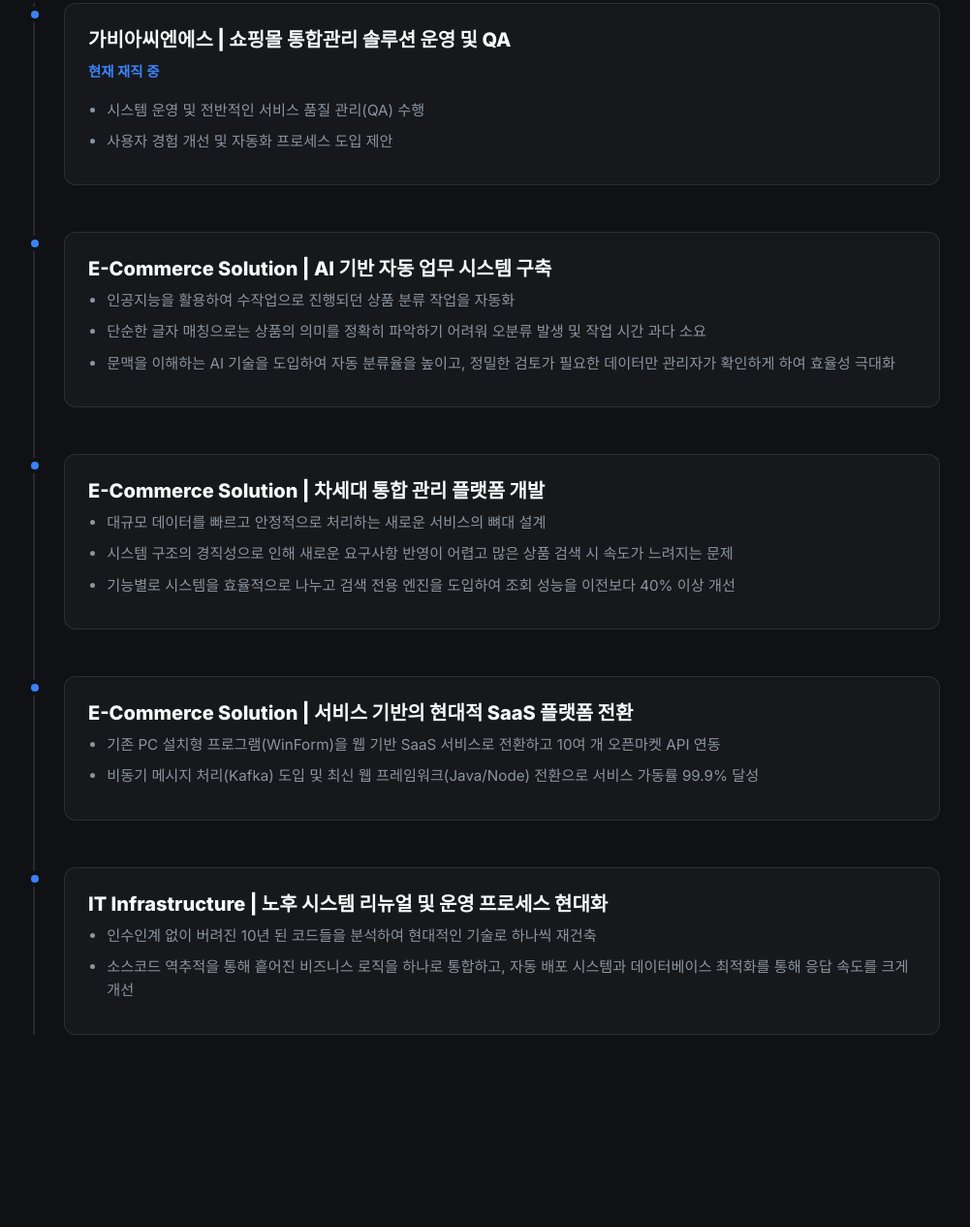
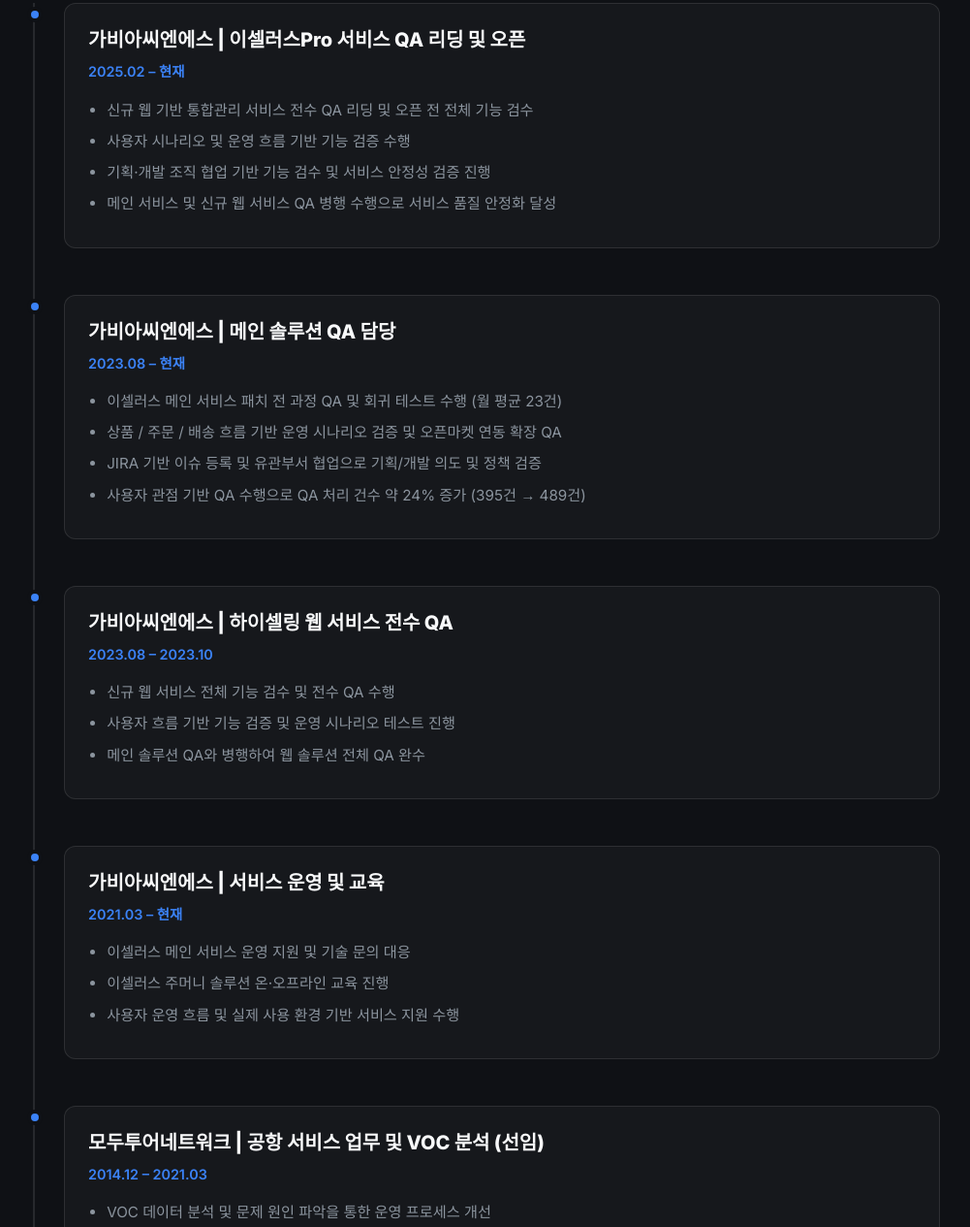
Before and after one commit to gudfbs/gudfbs.github.io, a plain HTML site: page index.html in a window 1280 px wide. Shown: the part 1449-2714 px from the top of the page at 97% size, without its empty margins (138-1139 px from the left). Drawn offline with Linux system fonts and the light colour scheme.

Commit message:
Update career timeline with detailed history

```diff
--- a/index.html
+++ b/index.html
@@ -104,11 +104,13 @@
                     <div class="timeline-item slide-up">
                         <div class="timeline-dot"></div>
                         <div class="timeline-content">
-                            <h3>가비아씨엔에스 | 쇼핑몰 통합관리 솔루션 운영 및 QA</h3>
-                            <p class="timeline-desc">현재 재직 중</p>
+                            <h3>가비아씨엔에스 | 이셀러스Pro 서비스 QA 리딩 및 오픈</h3>
+                            <p class="timeline-desc">2025.02 – 현재</p>
                             <ul>
-                                <li>시스템 운영 및 전반적인 서비스 품질 관리(QA) 수행</li>
-                                <li>사용자 경험 개선 및 자동화 프로세스 도입 제안</li>
+                                <li>신규 웹 기반 통합관리 서비스 전수 QA 리딩 및 오픈 전 전체 기능 검수</li>
+                                <li>사용자 시나리오 및 운영 흐름 기반 기능 검증 수행</li>
+                                <li>기획·개발 조직 협업 기반 기능 검수 및 서비스 안정성 검증 진행</li>
+                                <li>메인 서비스 및 신규 웹 서비스 QA 병행 수행으로 서비스 품질 안정화 달성</li>
                             </ul>
                         </div>
                     </div>
@@ -117,11 +119,13 @@
                     <div class="timeline-item slide-up">
                         <div class="timeline-dot"></div>
                         <div class="timeline-content">
-                            <h3>E-Commerce Solution | AI 기반 자동 업무 시스템 구축</h3>
+                            <h3>가비아씨엔에스 | 메인 솔루션 QA 담당</h3>
+                            <p class="timeline-desc">2023.08 – 현재</p>
                             <ul>
-                                <li>인공지능을 활용하여 수작업으로 진행되던 상품 분류 작업을 자동화</li>
-                                <li>단순한 글자 매칭으로는 상품의 의미를 정확히 파악하기 어려워 오분류 발생 및 작업 시간 과다 소요</li>
-                                <li>문맥을 이해하는 AI 기술을 도입하여 자동 분류율을 높이고, 정밀한 검토가 필요한 데이터만 관리자가 확인하게 하여 효율성 극대화</li>
+                                <li>이셀러스 메인 서비스 패치 전 과정 QA 및 회귀 테스트 수행 (월 평균 23건)</li>
+                                <li>상품 / 주문 / 배송 흐름 기반 운영 시나리오 검증 및 오픈마켓 연동 확장 QA</li>
+                                <li>JIRA 기반 이슈 등록 및 유관부서 협업으로 기획/개발 의도 및 정책 검증</li>
+                                <li>사용자 관점 기반 QA 수행으로 QA 처리 건수 약 24% 증가 (395건 → 489건)</li>
                             </ul>
                         </div>
                     </div>
@@ -130,11 +134,12 @@
                     <div class="timeline-item slide-up">
                         <div class="timeline-dot"></div>
                         <div class="timeline-content">
-                            <h3>E-Commerce Solution | 차세대 통합 관리 플랫폼 개발</h3>
+                            <h3>가비아씨엔에스 | 하이셀링 웹 서비스 전수 QA</h3>
+                            <p class="timeline-desc">2023.08 – 2023.10</p>
                             <ul>
-                                <li>대규모 데이터를 빠르고 안정적으로 처리하는 새로운 서비스의 뼈대 설계</li>
-                                <li>시스템 구조의 경직성으로 인해 새로운 요구사항 반영이 어렵고 많은 상품 검색 시 속도가 느려지는 문제</li>
-                                <li>기능별로 시스템을 효율적으로 나누고 검색 전용 엔진을 도입하여 조회 성능을 이전보다 40% 이상 개선</li>
+                                <li>신규 웹 서비스 전체 기능 검수 및 전수 QA 수행</li>
+                                <li>사용자 흐름 기반 기능 검증 및 운영 시나리오 테스트 진행</li>
+                                <li>메인 솔루션 QA와 병행하여 웹 솔루션 전체 QA 완수</li>
                             </ul>
                         </div>
                     </div>
@@ -143,10 +148,12 @@
                     <div class="timeline-item slide-up">
                         <div class="timeline-dot"></div>
                         <div class="timeline-content">
-                            <h3>E-Commerce Solution | 서비스 기반의 현대적 SaaS 플랫폼 전환</h3>
+                            <h3>가비아씨엔에스 | 서비스 운영 및 교육</h3>
+                            <p class="timeline-desc">2021.03 – 현재</p>
                             <ul>
-                                <li>기존 PC 설치형 프로그램(WinForm)을 웹 기반 SaaS 서비스로 전환하고 10여 개 오픈마켓 API 연동</li>
-                                <li>비동기 메시지 처리(Kafka) 도입 및 최신 웹 프레임워크(Java/Node) 전환으로 서비스 가동률 99.9% 달성</li>
+                                <li>이셀러스 메인 서비스 운영 지원 및 기술 문의 대응</li>
+                                <li>이셀러스 주머니 솔루션 온·오프라인 교육 진행</li>
+                                <li>사용자 운영 흐름 및 실제 사용 환경 기반 서비스 지원 수행</li>
                             </ul>
                         </div>
                     </div>
@@ -155,10 +162,13 @@
                     <div class="timeline-item slide-up">
                         <div class="timeline-dot"></div>
                         <div class="timeline-content">
-                            <h3>IT Infrastructure | 노후 시스템 리뉴얼 및 운영 프로세스 현대화</h3>
+                            <h3>모두투어네트워크 | 공항 서비스 업무 및 VOC 분석 (선임)</h3>
+                            <p class="timeline-desc">2014.12 – 2021.03</p>
                             <ul>
-                                <li>인수인계 없이 버려진 10년 된 코드들을 분석하여 현대적인 기술로 하나씩 재건축</li>
-                                <li>소스코드 역추적을 통해 흩어진 비즈니스 로직을 하나로 통합하고, 자동 배포 시스템과 데이터베이스 최적화를 통해 응답 속도를 크게 개선</li>
+                                <li>VOC 데이터 분석 및 문제 원인 파악을 통한 운영 프로세스 개선</li>
+                                <li>운영 매뉴얼 및 교육자료 제작, 신규 인력 교육 수행</li>
+                                <li>VOC 분석 기반 개선안 적용으로 VOC 약 30% 감소 달성 (1813건 → 1268건)</li>
+                                <li>운영 개선 활동 기반 사내 우수 기획상 수상</li>
                             </ul>
                         </div>
                     </div>
```
